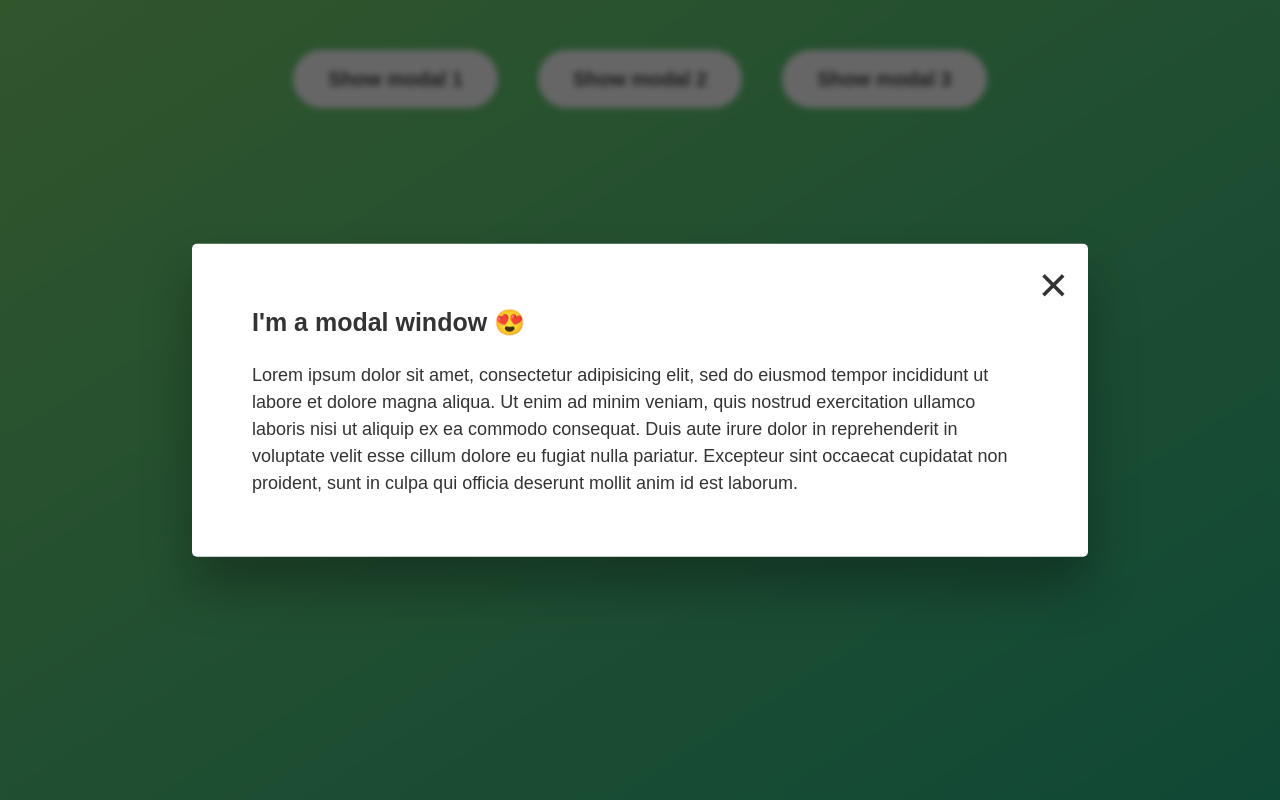
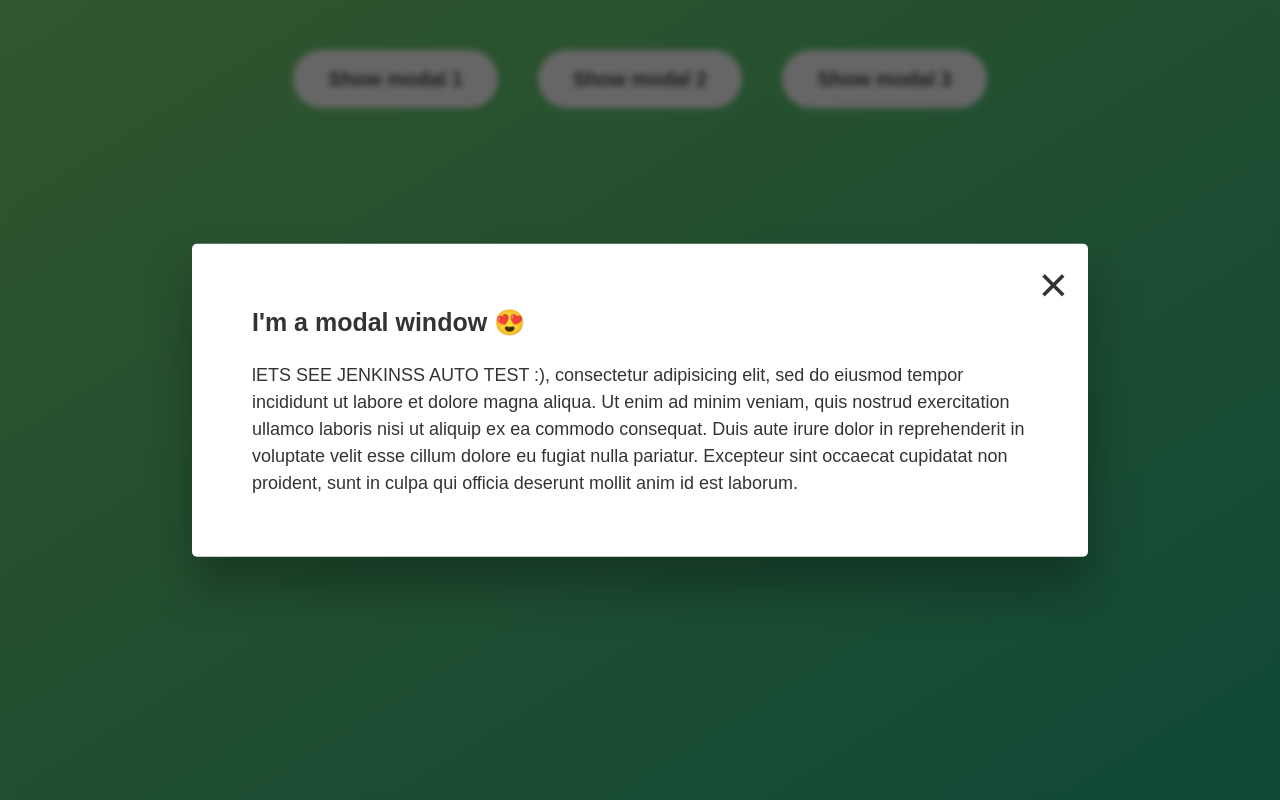
Before and after one commit to fatihkgm/Model_Window, a plain HTML site: page final/index.html in a window 1280 px wide. Both pictures are taken after a click on the button "Show modal 1". Drawn offline with Linux system fonts and the light colour scheme.

Commit message:
Update index.html

```diff
--- a/final/index.html
+++ b/final/index.html
@@ -16,7 +16,7 @@
       <button class="close-modal">&times;</button>
       <h1>I'm a modal window 😍</h1>
       <p>
-        Lorem ipsum dolor sit amet, consectetur adipisicing elit, sed do eiusmod
+        lETS SEE JENKINSS AUTO TEST :), consectetur adipisicing elit, sed do eiusmod
         tempor incididunt ut labore et dolore magna aliqua. Ut enim ad minim
         veniam, quis nostrud exercitation ullamco laboris nisi ut aliquip ex ea
         commodo consequat. Duis aute irure dolor in reprehenderit in voluptate
```
